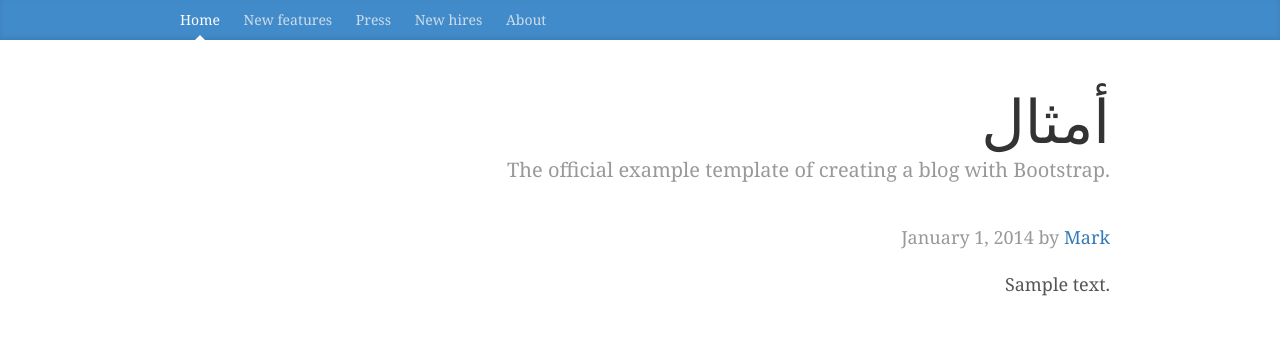
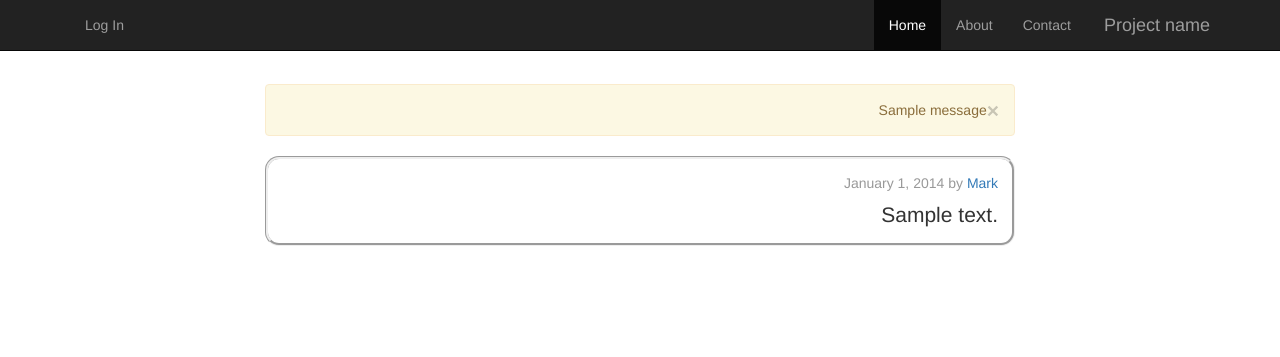
Before and after one commit to AlahmadiKw/amthal, a Flask app: page / in a window 1280 px wide. Shown: the top 357 px of the page. Run offline with Flask 2, Linux system fonts and the light colour scheme; one stand-in notice (Sample message) is shown; a database or web service that is not in the repository returns one stand-in record (values such as "Sample title"); some libraries are stand-ins or nearby versions.

Commit message:
added login page

```diff
--- /dev/null
+++ b/app/auth/__init__.py
@@ -0,0 +1,5 @@
+from flask import Blueprint
+
+auth = Blueprint('auth', __name__)
+
+from . import views
--- a/app/main/views.py
+++ b/app/main/views.py
@@ -1,4 +1,4 @@
-from flask import render_template
+from flask import render_template, flash
 from . import main
 from .. import mongo
 
@@ -6,5 +6,5 @@ from .. import mongo
 @main.route('/')
 def index():
     sayings = list(mongo.db.sayings.find())
-    print sayings
-    return render_template('base.html', sayings=sayings)
+    print mongo.db.sayings.find_one()
+    return render_template('index.html', sayings=sayings)
--- a/app/static/style.css
+++ b/app/static/style.css
@@ -1,166 +1,40 @@
-/*
- * Globals
- */
+
+/* -------------------------------------
+   Bootstrap customization
+   -------------------------------------*/
 
 body {
-  font-family: Georgia, "Times New Roman", Times, serif;
-  color: #555;
+  padding-top: 6em;
 }
 
-h1, .h1,
-h2, .h2,
-h3, .h3,
-h4, .h4,
-h5, .h5,
-h6, .h6 {
-  margin-top: 0;
-  font-family: "Helvetica Neue", Helvetica, Arial, sans-serif;
-  font-weight: normal;
-  color: #333;
+.navbar-title {
+  margin-left: 1em!important;
 }
 
+/*.starter-template {
+  padding: 40px 15px;
+  text-align: right;
+}*/
 
-/*
- * Override Bootstrap's default container.
- */
 
-@media (min-width: 1200px) {
-  .container {
-    width: 970px;
-  }
+/* -------------------------------------
+   Saying styling
+   -------------------------------------*/
+.saying-main {
+
 }
 
-
-/*
- * Masthead for nav
- */
-
-.blog-masthead {
-  background-color: #428bca;
-  -webkit-box-shadow: inset 0 -2px 5px rgba(0,0,0,.1);
-          box-shadow: inset 0 -2px 5px rgba(0,0,0,.1);
+.saying-entry {
+  padding: 1em;
+  border-style: groove;
+  border-radius: 1em;
 }
 
-/* Nav links */
-.blog-nav-item {
-  position: relative;
-  display: inline-block;
-  padding: 10px;
-  font-weight: 500;
-  color: #cdddeb;
-}
-.blog-nav-item:hover,
-.blog-nav-item:focus {
-  color: #fff;
-  text-decoration: none;
-}
-
-/* Active state gets a caret at the bottom */
-.blog-nav .active {
-  color: #fff;
-}
-.blog-nav .active:after {
-  position: absolute;
-  bottom: 0;
-  left: 50%;
-  width: 0;
-  height: 0;
-  margin-left: -5px;
-  vertical-align: middle;
-  content: " ";
-  border-right: 5px solid transparent;
-  border-bottom: 5px solid;
-  border-left: 5px solid transparent;
-}
-
-
-/*
- * Blog name and description
- */
-
-.blog-header {
-  padding-top: 20px;
-  padding-bottom: 20px;
-}
-.blog-title {
-  margin-top: 30px;
-  margin-bottom: 0;
-  font-size: 60px;
-  font-weight: normal;
-}
-.blog-description {
-  font-size: 20px;
+.saying-meta {
+  margin-bottom: 0.5em;
   color: #999;
 }
 
-
-/*
- * Main column and sidebar layout
- */
-
-.blog-main {
-  font-size: 18px;
-  line-height: 1.5;
-}
-
-/* Sidebar modules for boxing content */
-.sidebar-module {
-  padding: 15px;
-  margin: 0 -15px 15px;
-}
-.sidebar-module-inset {
-  padding: 15px;
-  background-color: #f5f5f5;
-  border-radius: 4px;
-}
-.sidebar-module-inset p:last-child,
-.sidebar-module-inset ul:last-child,
-.sidebar-module-inset ol:last-child {
+.saying-text{
   margin-bottom: 0;
 }
-
-
-/* Pagination */
-.pager {
-  margin-bottom: 60px;
-  text-align: left;
-}
-.pager > li > a {
-  width: 140px;
-  padding: 10px 20px;
-  text-align: center;
-  border-radius: 30px;
-}
-
-
-/*
- * Blog posts
- */
-
-.blog-post {
-  margin-bottom: 60px;
-}
-.blog-post-title {
-  margin-bottom: 5px;
-  font-size: 40px;
-}
-.blog-post-meta {
-  margin-bottom: 20px;
-  color: #999;
-}
-
-
-/*
- * Footer
- */
-
-.blog-footer {
-  padding: 40px 0;
-  color: #999;
-  text-align: center;
-  background-color: #f9f9f9;
-  border-top: 1px solid #e5e5e5;
-}
-.blog-footer p:last-child {
-  margin-bottom: 0;
-}
--- a/app/templates/base.html
+++ b/app/templates/base.html
@@ -1,9 +1,14 @@
 
 
 {% extends "bootstrap/base.html" %}
+{% from 'macros.html' import set_active %}
+
+
+{% set active_page = active_page|default('home') -%}
+
+{% if id == active_page %} class="active"{% endif %}
 
 {% block metas %}
-{{super()}}
 <meta charset="utf-8">
 <meta http-equiv="X-UA-Compatible" content="IE=edge">
 <meta name="viewport" content="width=device-width, initial-scale=1">
@@ -14,44 +19,60 @@
 
 {% block styles %}
 {{super()}}
-<link rel="stylesheet"
-      href="{{url_for('static', filename='style.css')}}">
+<link rel="stylesheet" href="{{url_for('static', filename='style.css')}}">
 {% endblock %}
 
 {% block title %}أمثال{% endblock %}
 
+
 {% block navbar %}
-<div class="blog-masthead">
+<nav class="navbar navbar-fixed-top navbar-inverse">
     <div class="container">
-        <nav class="blog-nav">
-            <a class="blog-nav-item active" href="#">Home</a>
-            <a class="blog-nav-item" href="#">New features</a>
-            <a class="blog-nav-item" href="#">Press</a>
-            <a class="blog-nav-item" href="#">New hires</a>
-            <a class="blog-nav-item" href="#">About</a>
+        <a class="navbar-brand navbar-right navbar-title" href="#">Project name</a>
+        <div class="navbar-header">
+            <button type="button" class="navbar-toggle collapsed" data-toggle="collapse" data-target="#navbar" aria-expanded="false" aria-controls="navbar">
+                <span class="sr-only">Toggle navigation</span>
+                <span class="icon-bar"></span>
+                <span class="icon-bar"></span>
+                <span class="icon-bar"></span>
+            </button>
+        </div>
+        <div id="navbar" class="collapse navbar-collapse">
+        <ul class="nav navbar-nav  navbar-right">
+            <li {{ set_active('home', active_page) }}><a href="{{ url_for('main.index') }}">Home</a></li>
+            <li {{ set_active('about', active_page) }}><a href="#about">About</a></li>
+            <li {{ set_active('contact', active_page) }}><a href="#contact">Contact</a></l #}i>
+        </ul>
+         <ul class="nav navbar-nav navbar-left">
+            {% if current_user.is_authenticated %}
+            <li><a href="{{ url_for('auth.logout') }}">Log Out</a></li>
+            {% else %}
+            <li {{ set_active('login', active_page) }}><a href="{{ url_for('auth.login') }}">Log In</a></li>
+            {% endif %}
+         </ul>
+        </div><!--/.nav-collapse -->
+    </div>
 </nav>
-    </div>
-</div>
 {% endblock %}
 
 {% block content %}
-<div class="container">
-
-    <div class="blog-header text-right">
-        <h1 class="blog-title">أمثال</h1>
-        <p class="lead blog-description">The official example template of creating a blog with Bootstrap.</p>
-    </div>
+<div class="container text-right">
 
 <div class="row">
-        <div class="col-sm-8 col-sm-push-4 blog-main">
-            {% for saying in sayings %}
-            <div class="blog-post text-right">
-                {# <h2 class="blog-post-title">Sample blog post</h2> #}
-                <p class="blog-post-meta">January 1, 2014 by <a href="#">Mark</a></p>
-                <p>{{ saying.text }}</p>
-            </div><!-- /.blog-post -->
+    <div class="col-sm-8 col-sm-push-2 sayings">
+
+    {% for message in get_flashed_messages() %}
+
+    <div class="alert {% if category %}{{ category }}{% else %}alert-warning{% endif %}" role='alert'>
+        <button type="button" class="close" data-dismiss="alert">&times;</button>
+        {{ message }}
+    </div>
     {% endfor %}
-        </div><!-- /.blog-main -->
+
+    </div><!-- /.sayings -->
 </div><!-- /.row -->
+
+{% block page_content %}{% endblock %}
+
 </div><!-- /.container -->
 {% endblock %}
--- /dev/null
+++ b/app/templates/index.html
@@ -0,0 +1,22 @@
+
+{% extends "base.html" %}
+
+{% block page_content %}
+
+<div class="row">
+
+    <div class="col-sm-8 col-sm-push-2 sayings">
+
+        {% for saying in sayings %}
+        <div class="saying-entry">
+            <p class="saying-meta">January 1, 2014 by <a href="#">Mark</a></p>
+            <p class="lead saying-text">
+                {{ saying.text }}
+            </p>
+        </div><!-- /.saying-entry -->
+        {% endfor %}
+
+    </div><!-- /.sayings -->
+
+</div><!-- /.row -->
+{% endblock %}
--- /dev/null
+++ b/app/templates/macros.html
@@ -0,0 +1,4 @@
+
+{% macro set_active(id, active_page) -%}
+    {% if id == active_page %} class="active"{% endif %}
+{%- endmacro %}
```
Also changed, not shown: app/__init__.py (+8 -5 lines), app/auth/forms.py (added, +21 -0 lines), app/auth/views.py (added, +28 -0 lines), app/models.py (added, +24 -0 lines), app/static/styles_old.css (added, +166 -0 lines), app/templates/auth/login.html (added, +15 -0 lines), requirements.txt (added, +23 -0 lines). Lines whose indentation alone changed are shown as unchanged.
